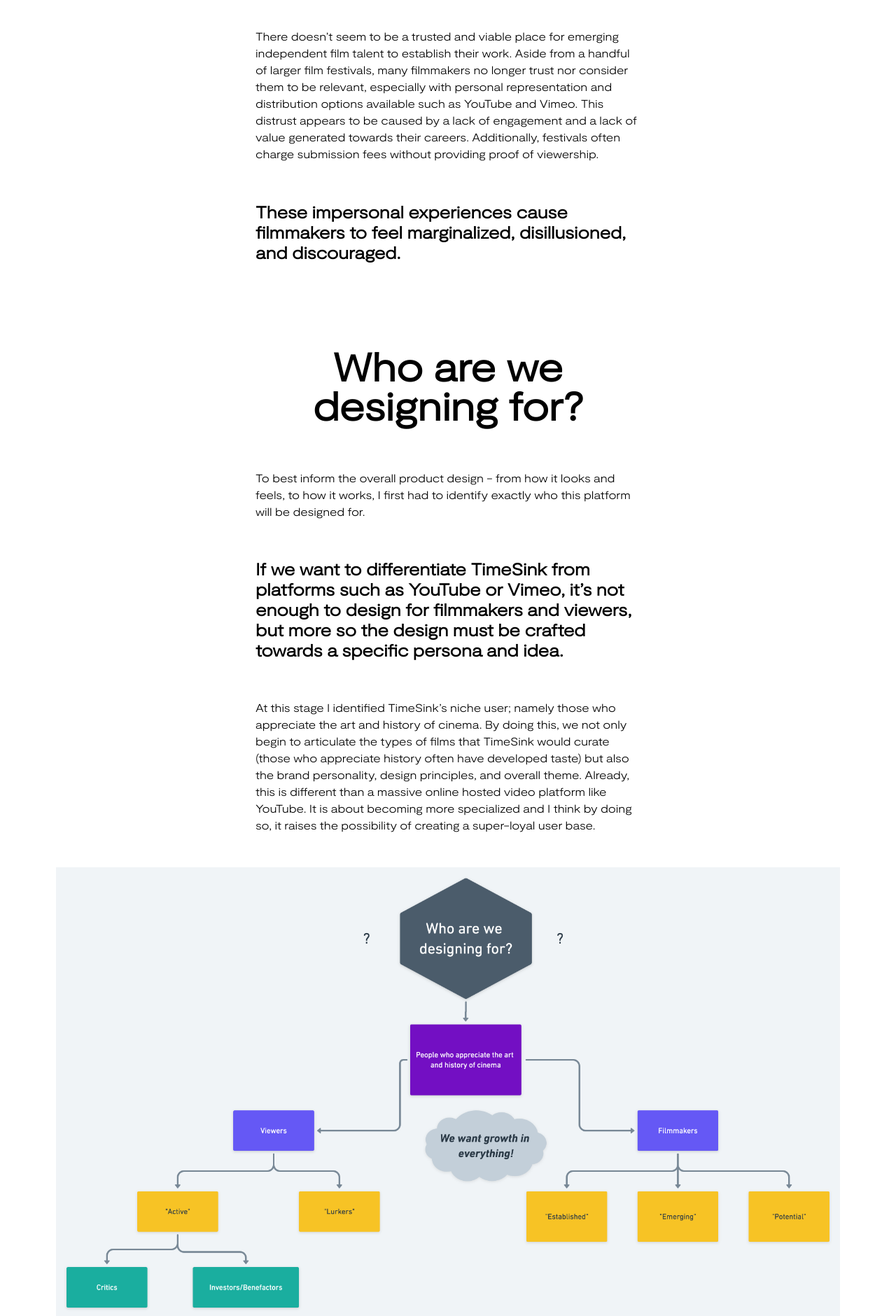
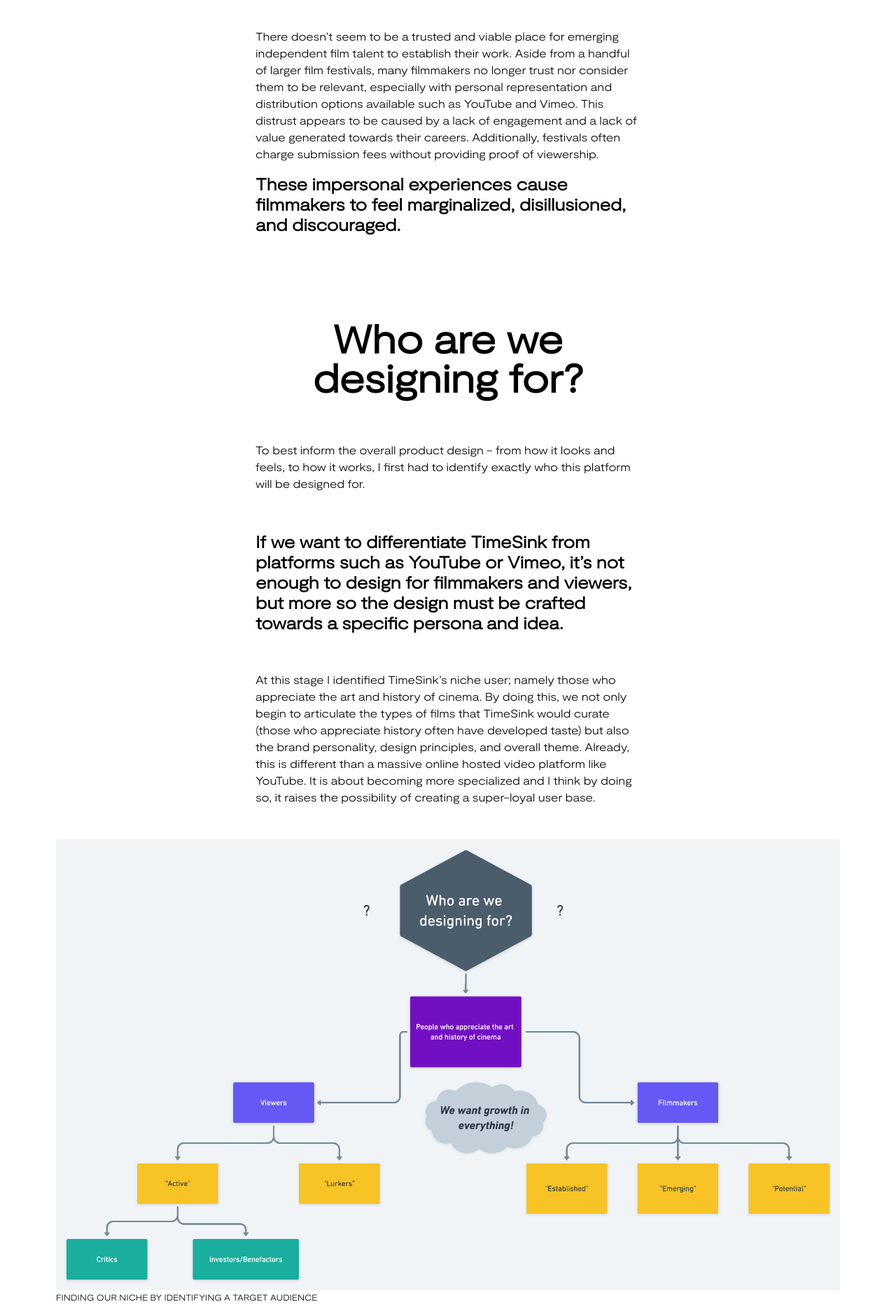
Before and after one commit to aaronzomback/design-portfolio, a Jekyll site: the page built from timesink.html, in a window 1280 px wide. Shown: the part 4520-6400 px from the top of the page at 70% size. Built offline with Jekyll 4.4.1, drawn with Linux system fonts in a browser that asks for light colours.

Commit message:
lower margins

```diff
--- a/assets/css/app.scss
+++ b/assets/css/app.scss
@@ -272,6 +272,10 @@
   border-bottom: 1px solid black;
   border-top: 1px solid black;
 
+  h4 {
+    margin-bottom: 8px;
+  }
+
   .row {
     display: flex;
   }
@@ -422,6 +426,10 @@
     margin-left: auto;
     margin-right: auto;
 
+    h6 {
+      margin-top: 8px;
+    }
+
     h2 {
       margin-bottom: 32px;
     }
```
